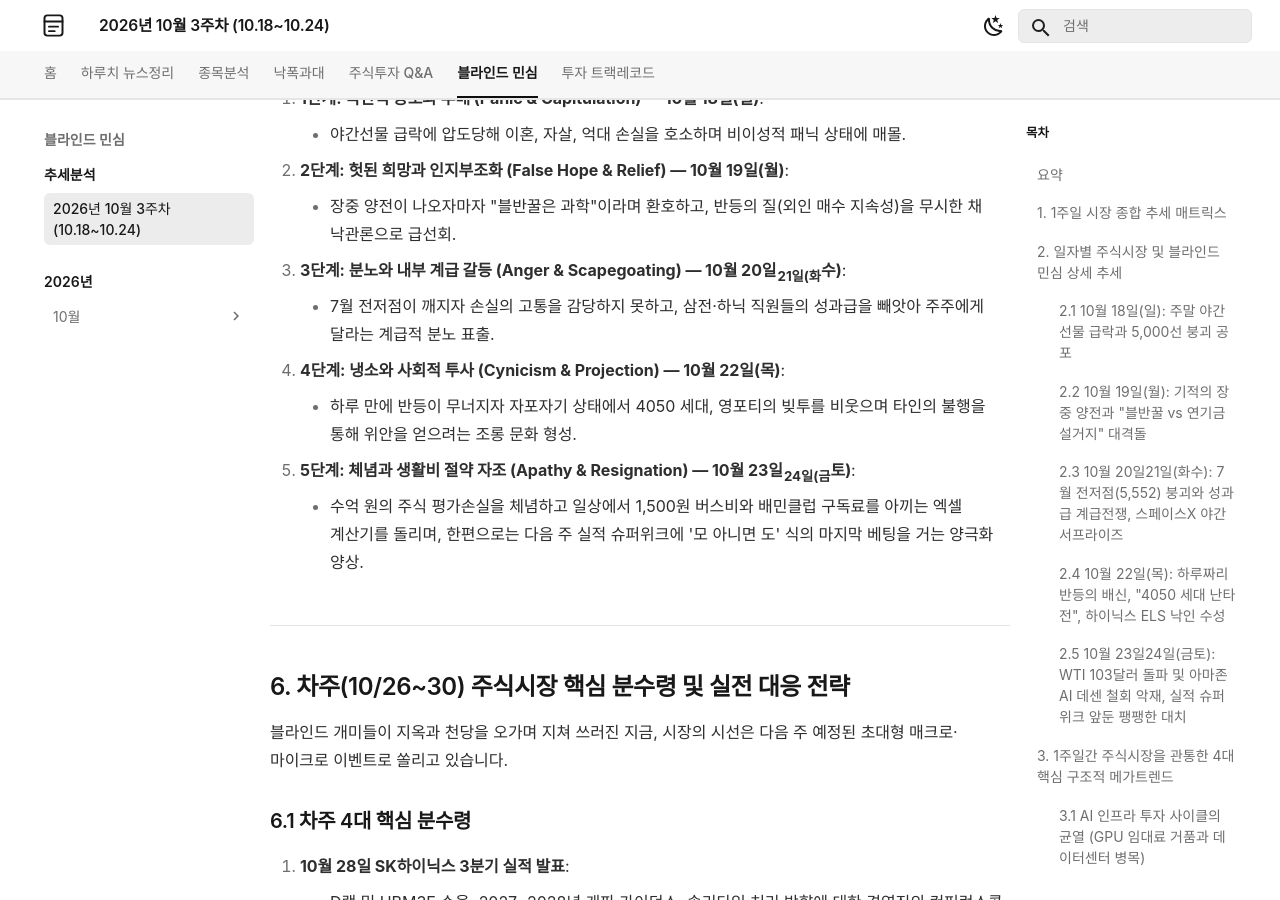
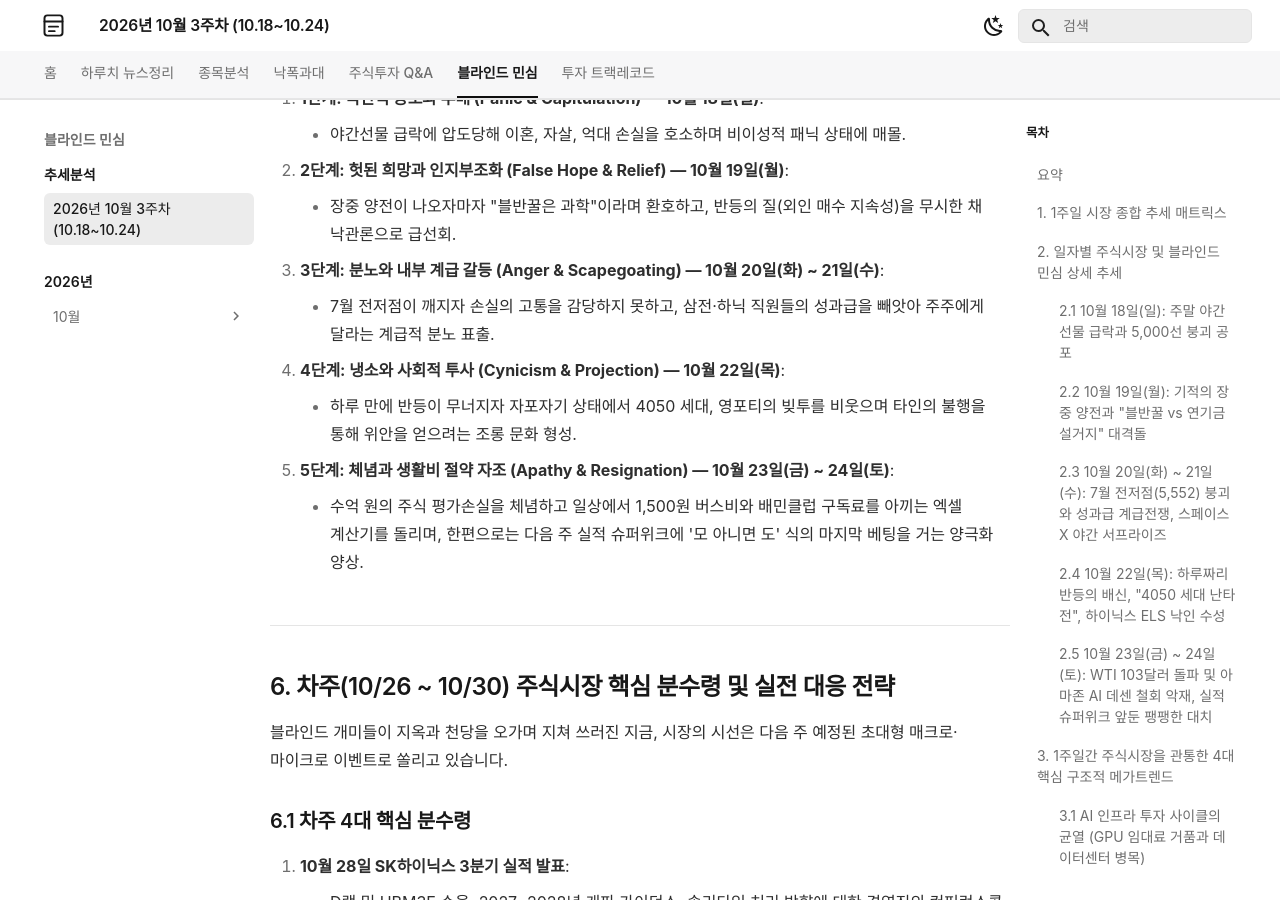
Before and after one commit to ju-sic/ju-sic.github.io, an MkDocs documentation site: the page built from docs/blind/trend/2026-10-18-to-24.md, in a window 1280 px wide and 900 px high, scrolled down 8169 px. Built offline with MkDocs 1.6.1 and Material for MkDocs 9.7.7, drawn with Linux system fonts in a browser that asks for light colours; some web fonts are replaced; a script that is not in the unit is left out; some of the changed text lies outside the part shown.

Commit message:
2026년 10월 3주차 블라인드 추세분석 물결표(~) 아래첨자 렌더링 결함 수정 배포

```diff
--- a/docs/blind/trend/2026-10-18-to-24.md
+++ b/docs/blind/trend/2026-10-18-to-24.md
@@ -29,9 +29,9 @@
 | :---: | :--- | :--- | :---: | :--- |
 | **10/18 (일)** | 야간선물 -3.5%, 공포탐욕지수 18, 5,000선 붕괴 공포 | "월요일 갭하락·서킷브레이커 확정" | **극단적 공포** | "주식 5억 직접투자하면서 하루 1,500만 원 까먹는데, 1,500원 아끼려고 광역버스 보내고 시내버스 탄다." |
 | **10/19 (월)** | 외인 2,900억 매수에 10:40 기적의 양전, 하닉 -3% | "블반꿀은 과학이다 vs 연기금 설거지" | **헛된 희망 & 안도** | "결혼자금 4억 몰빵해 7천 남은 예비신랑... 식장 다 잡았는데 파혼해야 할까요." |
-| **10/20~21 (화~수)** | 코스피 5,552(7월 전저점 붕괴) ➔ 밤사이 스페이스X 흑자 급반등 | "삼전·하닉 성과급 털어 주주 줘라" | **분노 & 계급 갈등** | "주주는 거지 되는데 노동자만 7억 보너스 파티냐 vs 고점에 처물리고 왜 애먼 직원 탓하냐." |
+| **10/20(화) ~ 10/21(수)** | 코스피 5,552(7월 전저점 붕괴) ➔ 밤사이 스페이스X 흑자 급반등 | "삼전·하닉 성과급 털어 주주 줘라" | **분노 & 계급 갈등** | "주주는 거지 되는데 노동자만 7억 보너스 파티냐 vs 고점에 처물리고 왜 애먼 직원 탓하냐." |
 | **10/22 (목)** | 반등분 반납, 하닉 ELS 낙인(120.8만) 방어, 나스닥 선물 -1.75% | "4050 영포티 레버리지 파멸" 세대 난타전 | **냉소 & 세대 갈등** | "4050 빚투 영포티들 꼴 좋다 vs 시드가 10배 차이 나니 손실이 10배인 거지 산수도 못 하냐." |
-| **10/23~24 (금~토)** | WTI 103달러 돌파, 아마존 AI 데센 철회, 하닉 124만·삼전 20.9만 | "배민클럽 엑셀 vs 10/28 실적 반등 대치" | **체념 & 양극화 베팅** | "주식 -2억 찍고 배민클럽 고민 중인 내 인생이 레전드", "다음 주 실적 발표가 무조건 바닥이다." |
+| **10/23(금) ~ 10/24(토)** | WTI 103달러 돌파, 아마존 AI 데센 철회, 하닉 124만·삼전 20.9만 | "배민클럽 엑셀 vs 10/28 실적 반등 대치" | **체념 & 양극화 베팅** | "주식 -2억 찍고 배민클럽 고민 중인 내 인생이 레전드", "다음 주 실적 발표가 무조건 바닥이다." |
 
 
 ---
@@ -71,7 +71,7 @@
     - **블반꿀 승리론**: "블라인드에서 주말 내내 곡소리 나더니 귀신같이 양전한다. 블반꿀(블라인드 반대로 가기)은 과학이다."
     - **연기금 설거지론**: "국민연금 리밸런싱 유예로 182조 손실 떠안은 연기금이 개미들 꼬드겨 물량 떠넘기는 전형적인 데드캣 바운스다."
 
-### 2.3 10월 20일~21일(화~수): 7월 전저점(5,552) 붕괴와 성과급 계급전쟁, 스페이스X 야간 서프라이즈
+### 2.3 10월 20일(화) ~ 21일(수): 7월 전저점(5,552) 붕괴와 성과급 계급전쟁, 스페이스X 야간 서프라이즈
 
 월요일 오전의 안도는 단 하루 만에 신기루처럼 사라졌습니다. 화요일 코스피는 **5,552까지 곤두박질치며 7월 종가 저점(5,593)을 맥없이 하향 이탈**했습니다.
 
@@ -106,7 +106,7 @@
 - **지배구조 음모론**:
     - 솔리다임 상장이 최태원 회장의 SK실트론 지분 매각 및 지배구조 방어용이라는 의혹과, HBM4E에서 삼성전자가 TSMC 3나노 공정을 수용하여 하이닉스에 판정패했다는 기술 논쟁이 격화되었습니다.
 
-### 2.5 10월 23일~24일(금~토): WTI 103달러 돌파 및 아마존 AI 데센 철회 악재, 실적 슈퍼위크 앞둔 팽팽한 대치
+### 2.5 10월 23일(금) ~ 24일(토): WTI 103달러 돌파 및 아마존 AI 데센 철회 악재, 실적 슈퍼위크 앞둔 팽팽한 대치
 
 금요일 국내장은 하이닉스 124만 원, 삼성전자 20만 9천 원 근처에서 가까스로 마감했습니다. 그러나 금요일 밤 미-이란 군사 충돌 위기로 WTI가 103달러를 돌파하며 다우지수가 -1.23% 하락했습니다.
 
@@ -182,17 +182,17 @@
     - 야간선물 급락에 압도당해 이혼, 자살, 억대 손실을 호소하며 비이성적 패닉 상태에 매몰.
 2. **2단계: 헛된 희망과 인지부조화 (False Hope & Relief) — 10월 19일(월)**:
     - 장중 양전이 나오자마자 "블반꿀은 과학"이라며 환호하고, 반등의 질(외인 매수 지속성)을 무시한 채 낙관론으로 급선회.
-3. **3단계: 분노와 내부 계급 갈등 (Anger & Scapegoating) — 10월 20일~21일(화~수)**:
+3. **3단계: 분노와 내부 계급 갈등 (Anger & Scapegoating) — 10월 20일(화) ~ 21일(수)**:
     - 7월 전저점이 깨지자 손실의 고통을 감당하지 못하고, 삼전·하닉 직원들의 성과급을 빼앗아 주주에게 달라는 계급적 분노 표출.
 4. **4단계: 냉소와 사회적 투사 (Cynicism & Projection) — 10월 22일(목)**:
     - 하루 만에 반등이 무너지자 자포자기 상태에서 4050 세대, 영포티의 빚투를 비웃으며 타인의 불행을 통해 위안을 얻으려는 조롱 문화 형성.
-5. **5단계: 체념과 생활비 절약 자조 (Apathy & Resignation) — 10월 23일~24일(금~토)**:
+5. **5단계: 체념과 생활비 절약 자조 (Apathy & Resignation) — 10월 23일(금) ~ 24일(토)**:
     - 수억 원의 주식 평가손실을 체념하고 일상에서 1,500원 버스비와 배민클럽 구독료를 아끼는 엑셀 계산기를 돌리며, 한편으로는 다음 주 실적 슈퍼위크에 '모 아니면 도' 식의 마지막 베팅을 거는 양극화 양상.
 
 
 ---
 
-## 6. 차주(10/26~30) 주식시장 핵심 분수령 및 실전 대응 전략
+## 6. 차주(10/26 ~ 10/30) 주식시장 핵심 분수령 및 실전 대응 전략
 
 블라인드 개미들이 지옥과 천당을 오가며 지쳐 쓰러진 지금, 시장의 시선은 다음 주 예정된 초대형 매크로·마이크로 이벤트로 쏠리고 있습니다.
 
```
